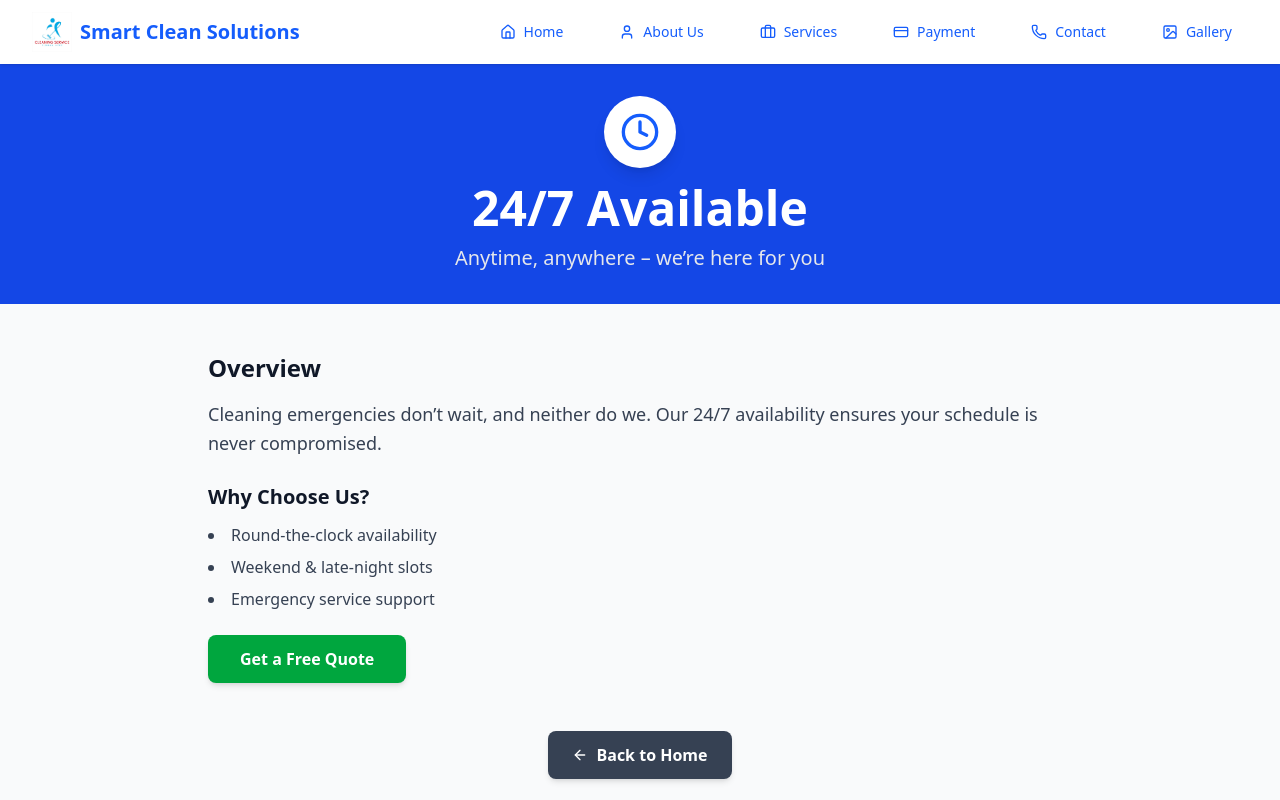
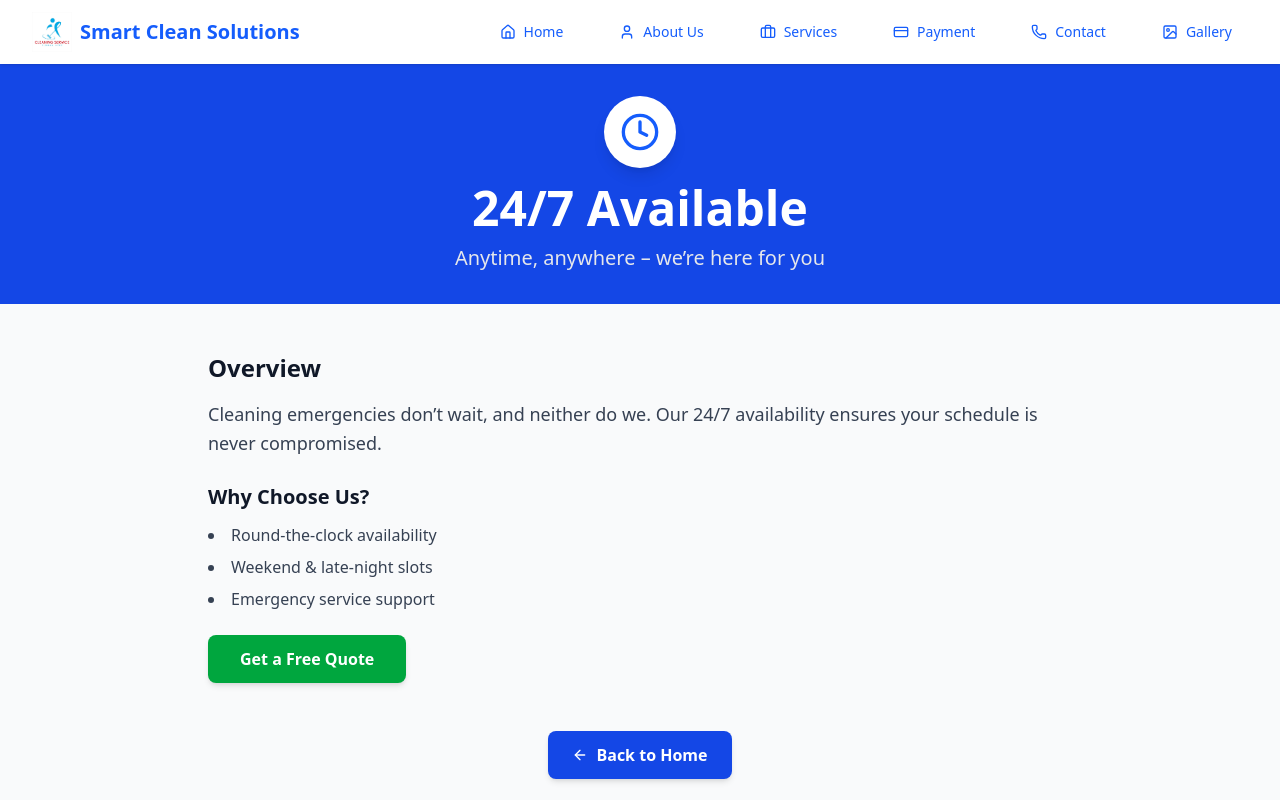
Before and after one commit to jadhavkomal77/housekeeping-web, a React (Vite) app: page /feature/24-7-available in a window 1280 px wide. Shown: the top 800 px of the page. Built offline with nearby package versions, Linux system fonts and the light colour scheme.

Commit message:
desc changes

```diff
--- a/src/pages/FeatureDetail.jsx
+++ b/src/pages/FeatureDetail.jsx
@@ -163,7 +163,7 @@
                 <motion.div whileHover={{ scale: 1.05 }}>
                     <Link
                         to="/"
-                        className="inline-flex items-center px-6 py-3 bg-gray-700 hover:bg-gray-900 text-white font-semibold rounded-lg shadow-md"
+                        className="inline-flex items-center px-6 py-3 bg-blue-700 hover:bg-blue-900 text-white font-semibold rounded-lg shadow-md"
                     >
                         <ArrowLeft className="mr-2 w-4 h-4" />
                         Back to Home
```
Also changed, not shown: src/pages/About.jsx (+0 -115 lines).
